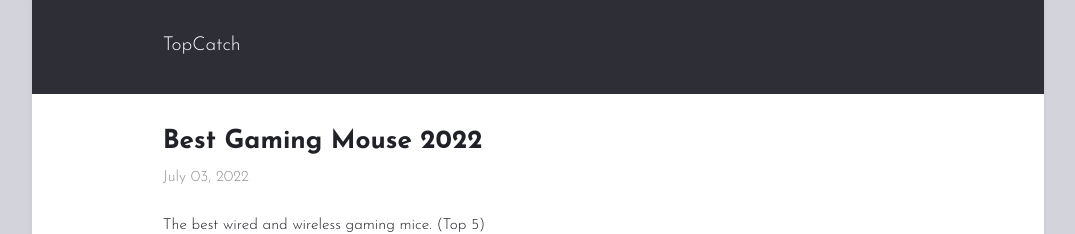
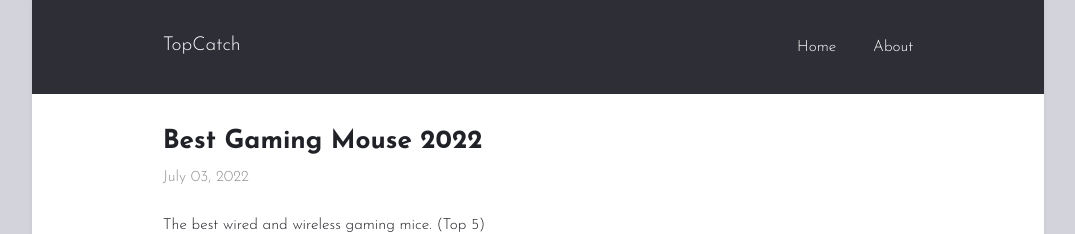
Before and after one commit to pijauk/bestpicks.github.io, a Jekyll site: the page built from _posts/2022-07-03-best-picks01.md, in a window 1280 px wide and 900 px high. Shown: the top 234 px of the window, without its empty margins (102-1177 px from the left). Built offline with Jekyll 4.4.1, drawn with Linux system fonts in a browser that asks for light colours.

Commit message:
Update _config.yml

```diff
--- a/_config.yml
+++ b/_config.yml
@@ -16,7 +16,8 @@ minimal: false             # use a dark header
 # Menu
 
 navigation:                # accepts {file, title, url, icon, sidebaricon}
-  - {file: "index.html", icon: Home}
+  - {file: "index.html", title: Home}
+  - {file: "README.md", title: About}
 
 external:                  # shows a footer with social links - for available icons see fontawesome.com/icons
   - {title: Mail, icon: envelope, url: ""}
```
